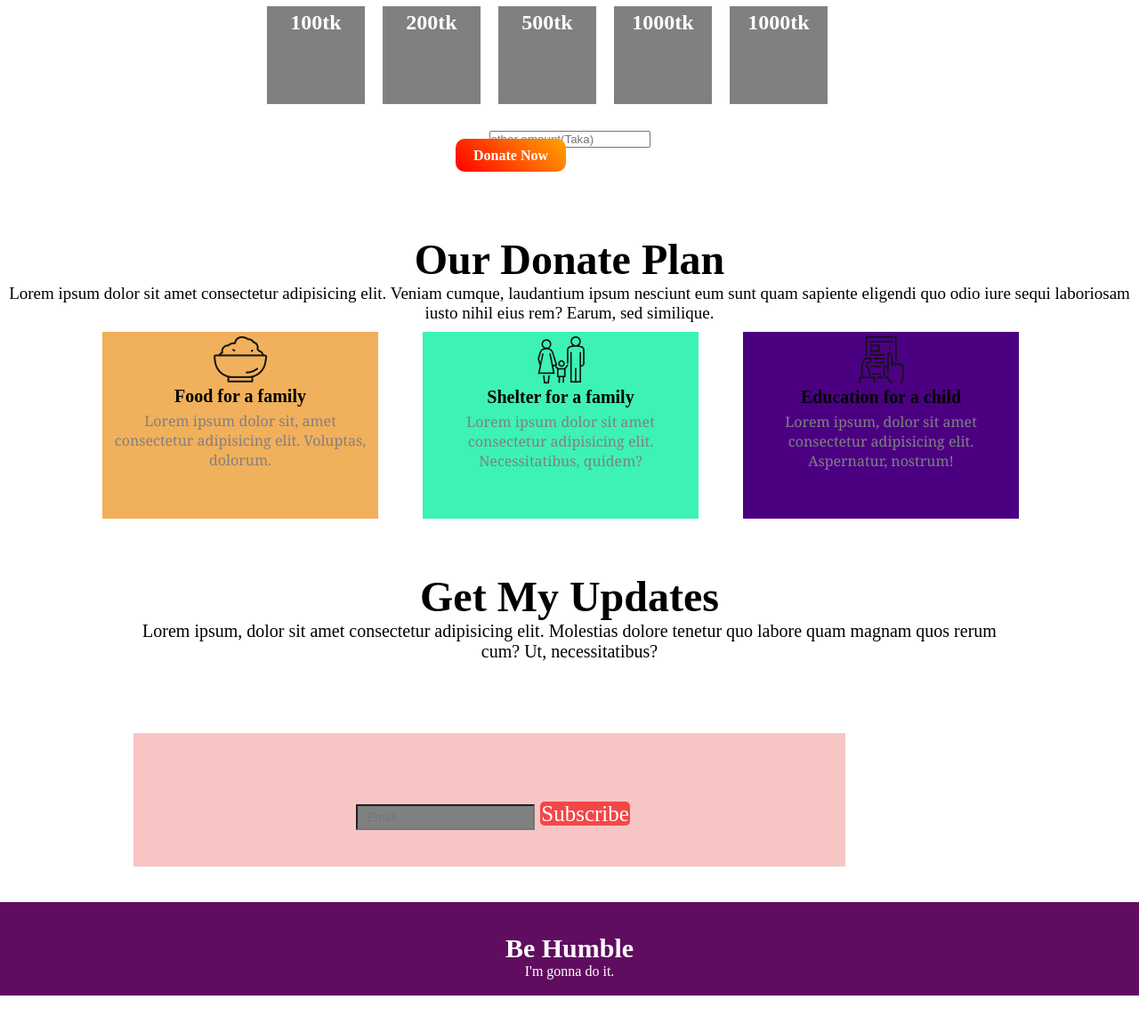
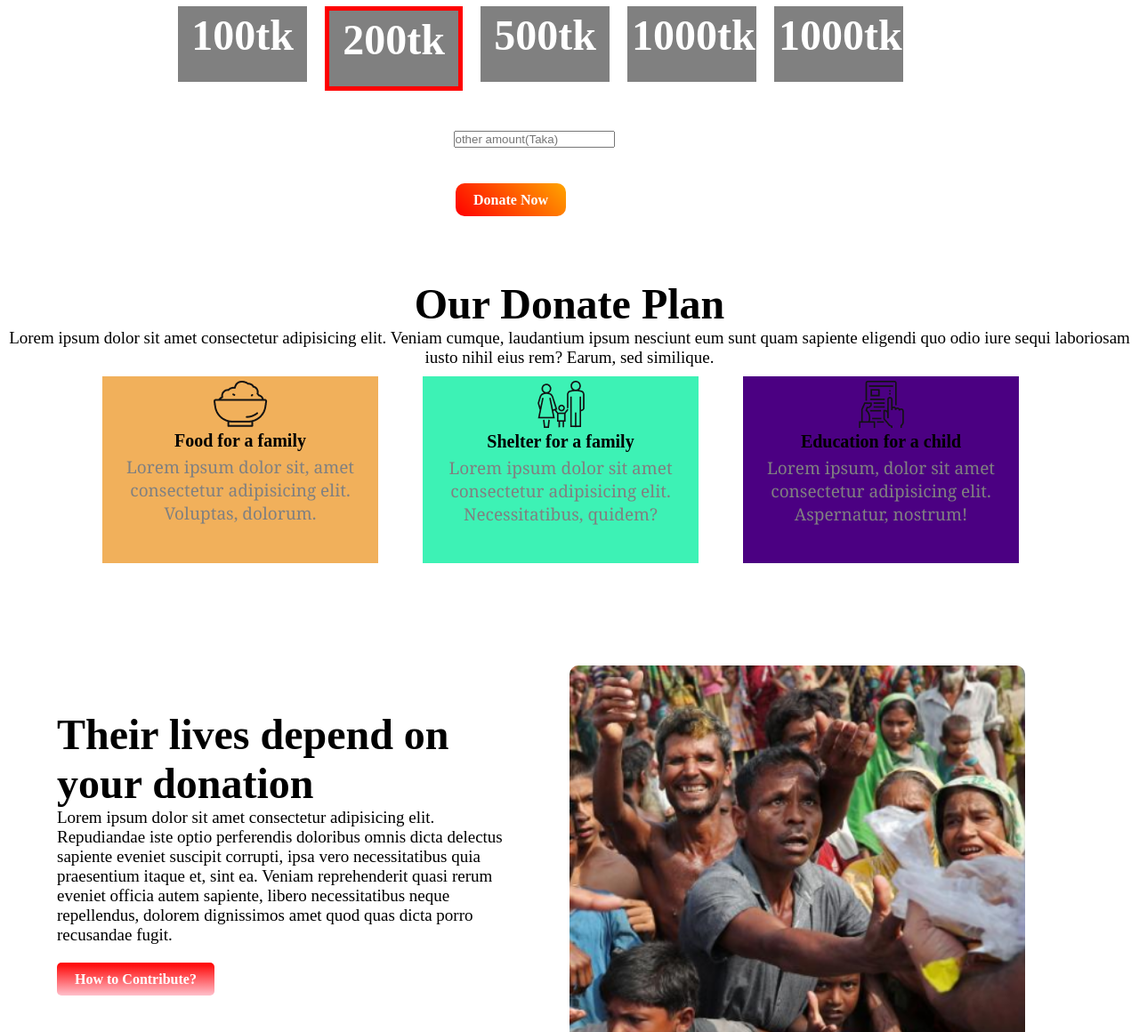
Before and after one commit to SaddamHossainRepo/donate-today, a plain HTML site: page index.html in a window 1280 px wide. Shown: the part 800-1960 px from the top of the page at 89% size. Before the commit the page ends 1919 px from the top, so only its background shows below. Drawn offline with Linux system fonts and the light colour scheme.

Commit message:
fifth  commit

```diff
--- a/index.html
+++ b/index.html
@@ -5,6 +5,8 @@
     <meta http-equiv="X-UA-Compatible" content="IE=edge">
     <meta name="viewport" content="width=device-width, initial-scale=1.0">
     <title>Donate Today</title>
+    <link rel="preconnect" href="https://fonts.googleapis.com">
+    <link rel="preconnect" href="https://fonts.gstatic.com" crossorigin>
     <link rel="stylesheet" href="style.css">
 </head>
 <body>
@@ -15,8 +17,8 @@
             <p>Lorem ipsum dolor sit amet consectetur adipisicing elit. Delectus natus</p>
             <p> commodi quidem sint a deserunt ducimus iste quisquam illum eos?</p>
 
-            <div>
-                <a class="donate-button" target="_blank" href="">Donate Now</a>
+            <div class="donate-button">
+                <a class="donate-button-link"  target="_blank" href="">Donate Now</a>
             </div>
         </div>
     </section>
@@ -32,8 +34,8 @@
             <div class="donation-amount">
                 <h1>100tk</h1>
             </div>
-            <div class="donation-amount">
-                <h1>200tk</h1>
+            <div class="donation-amount red-border">
+                <h1 id="">200tk</h1>
             </div>
             <div class="donation-amount">
                 <h1>500tk</h1>
@@ -46,11 +48,14 @@
             </div>
         </div>
         <div class="input-amount">
-            <input type="text" placeholder="other amount(Taka)">
+            <input id="other-amount" type="text" placeholder="other amount(Taka)">
+        </div>
+        <div class="donate-button">
+            <a class="donate-button-link" href="">Donate Now</a>
         </div>
     </section>
     <section>
-        <a class="donate-button" href="">Donate Now</a>
+
     </section>
     <section class="donate">
         <div class="donate-plan">
@@ -75,6 +80,17 @@
             </div>
         </div>
     </section>
+    <section class="">
+        <div class="half-width donate-button">
+            <h1>Their lives depend on your donation</h1>
+            <p>Lorem ipsum dolor sit amet consectetur adipisicing elit. Repudiandae iste optio perferendis doloribus omnis dicta delectus sapiente eveniet suscipit corrupti, ipsa vero necessitatibus quia praesentium itaque et, sint ea. Veniam reprehenderit quasi rerum eveniet officia autem sapiente, libero necessitatibus neque repellendus, dolorem dignissimos amet quod quas dicta porro recusandae fugit.</p>
+            <a class="contribute-button" target="_blank" href="">How to Contribute?</a>
+        </div>
+        <div class="half-width">
+            <img src="images/Capture2.PNG" alt="">
+        </div>
+    </section>
+
     <section class="updates">
         <div>
             <h1>Get My Updates</h1>
--- a/style.css
+++ b/style.css
@@ -2,8 +2,14 @@
     margin: 0;
     padding: 0;
 }
+h1{
+    font-size: 48px;
+}
+p{
+    font-size: 19px;
+}
 .top-banner {
-    background-image: url("images/donation6.jpg");
+    background-image: url("images/donation13.jpg");
     background-size: cover;
     height: 80vh;
     background-repeat: no-repeat;
@@ -28,6 +34,29 @@
     margin-bottom: -25px;
 }
 .donate-button{
+    padding-top: 50px;
+    margin: 0 auto;
+}
+.donate-button-link{
+    text-decoration: none;
+    background-image: linear-gradient(45deg, red, orange);
+    padding: 10px 20px;
+    border-radius: 10px;
+    color: white;
+    font-weight: bold;
+    margin-left: 40%;
+    margin-bottom: 80px;
+}
+.contribute-button{
+    text-decoration: none;
+    padding: 10px 20px;
+    border-radius: 5px;
+    margin-top: 20px;
+    color: white;
+    font-weight: 700;
+    background-image: linear-gradient(red,pink);
+}
+/* .donate-button{
     margin-top: 1000px;
     text-decoration: none;
     background-image: linear-gradient(45deg ,red,orange);
@@ -37,9 +66,8 @@
     font-weight: bold;
     margin-left: 40%;
     margin-bottom: 80px;
+    /* display: block; */
 
-
-}
 .donate-today h1{
     font-size: 48px;
     text-align: center;
@@ -54,8 +82,8 @@
     margin: 10px;
     color: white;
     float: left;
-    width: 100px;
-    height: 100px;
+    width: 135px;
+    height: 75px;
     background-color: gray;
     /* border-left: 7px solid;
     border-image: linear-gradient(90deg, rgb(144, 238, 130) , rgb(255, 192, 231));
@@ -63,10 +91,17 @@
     /* box-shadow: 10px 10px 40px grey; */
 
 }
+.red-border{
+    border: 5px solid red;
+
+}
 .amount-tk{
-    width: 700px;
+    width: 900px;
     height: 150px;
     margin: 0 auto;
+}
+#other-amount{
+    margin-left: -80px;
 }
 .input-amount{
     text-decoration: none;
@@ -128,6 +163,7 @@
 }
 .updates h1{
     font-size: 48px;
+    text-align: center;
 }
 .updates p{
     font-size: 20px;
@@ -158,6 +194,7 @@
     background-color: gray;
 }
 #subscribe{
+    margin-left: -5px;
     text-decoration: none;
     padding: 0px 1px;
     background-color: rgb(243, 71, 71);
@@ -182,6 +219,32 @@
     text-align: center;
 }
 .footer h1{
+    font-family: 'Playfair Display', serif;
+    font-family: 'Poppins', sans-serif;
+    font-family: 'Rubik Moonrocks', cursive;
     margin-top: 30px;
     font-size: 30px;
 }
+.footer p{
+    font-family: 'Playfair Display', serif;
+
+    font-family: 'Poppins', sans-serif;
+
+    font-family: 'Rubik Moonrocks', cursive;
+}
+
+.half-width{
+    margin-top: 100px;
+    margin-bottom: 50px;
+    width: 40%;
+    float: left;
+    margin-left: 5%;
+    scroll-padding-left: 2%;
+}
+.half-width img{
+    width: 100%;
+    border-radius: 10px;
+}
+.half-width p{
+    margin-bottom: 30px;
+}
```
Also changed, not shown: images/Capture.PNG (added), images/Capture2.PNG (added).
